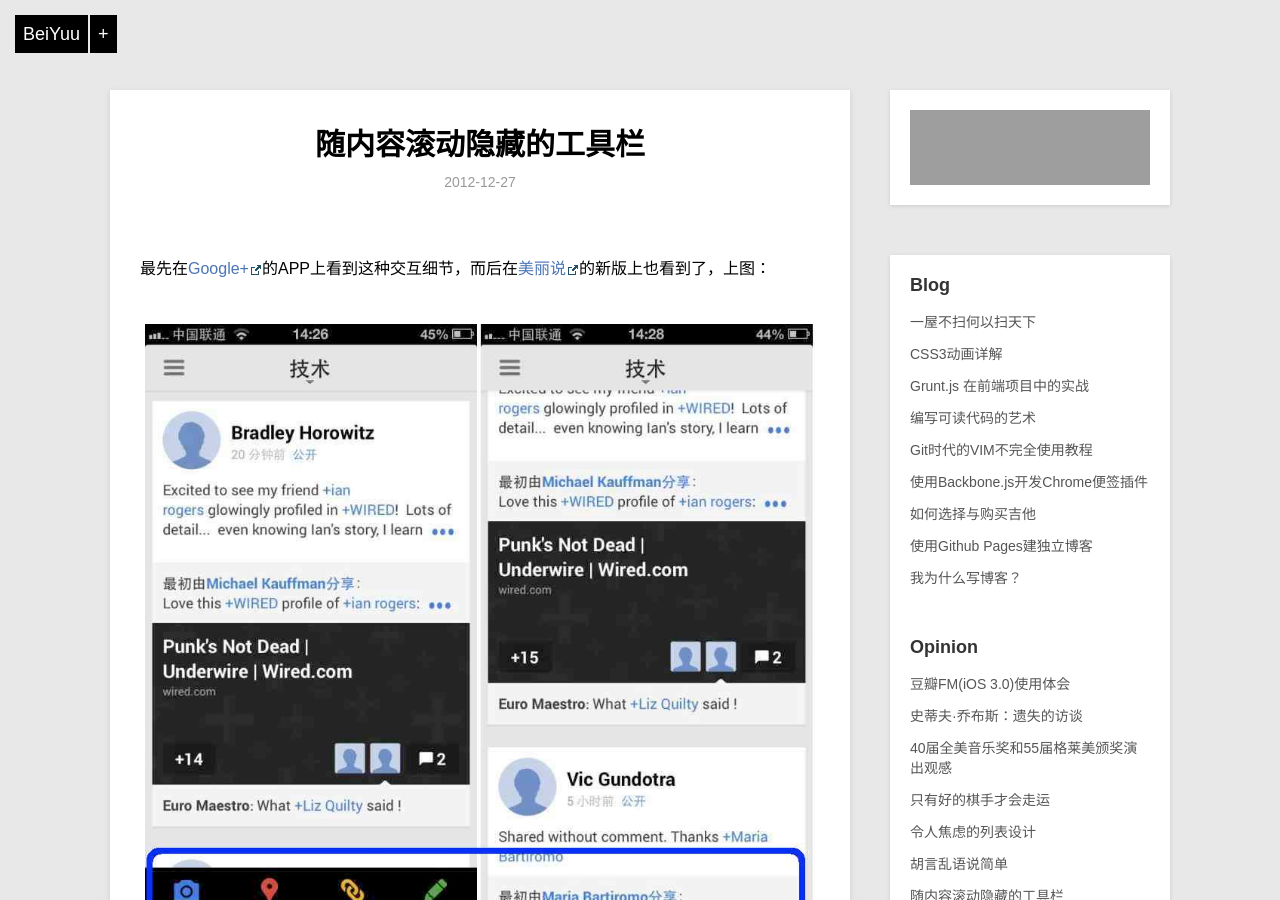
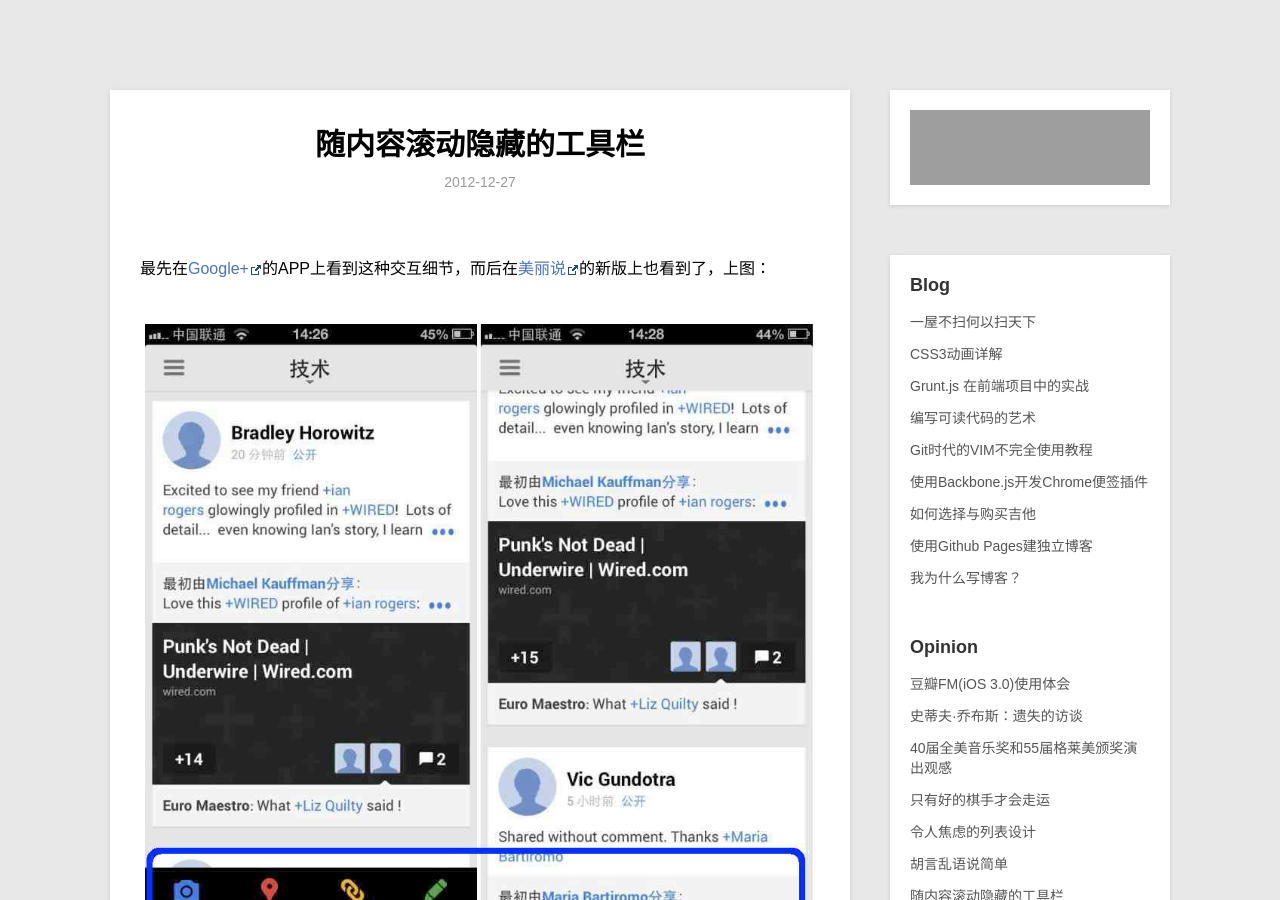
Before and after one commit to ssor/ssor.github.com, a Jekyll site: the page built from _posts/opinion/2012-12-27-auto-edit-bar.md, in a window 1280 px wide and 900 px high. Built offline with Jekyll 4.4.1, drawn with Linux system fonts in a browser that asks for light colours; Markdown is read by kramdown in place of the engine named in the settings; grey boxes are pictures that could not be loaded.

Commit message:
去除了fans按钮

```diff
--- a/_layouts/default.html
+++ b/_layouts/default.html
@@ -16,7 +16,7 @@
 </head>
 <body>
 
-    <div class="home-menu">
+    <!--<div class="home-menu">
         <div class="home-icon-con">
             <a class="home-menu-icon" href="/">BeiYuu</a>
             <a class="home-follow" href="#" title="Contact Me">+</a>
@@ -26,7 +26,7 @@
             <a href="http://www.douban.com/people/beiyuu/" target="_blank" style="text-align:center;"><img src="http://www.douban.com/favicon.ico" alt="" width="22"/></a>
             <a href="http://instagram.com/beiyuu/" target="_blank" style="text-align:right"><img src="http://d36xtkk24g8jdx.cloudfront.net/bluebar/00c6602/images/ico/favicon.ico" alt="" width="22"/></a>
         </div>
-    </div>
+    </div> -->
 
     {{ content }}
 
```
